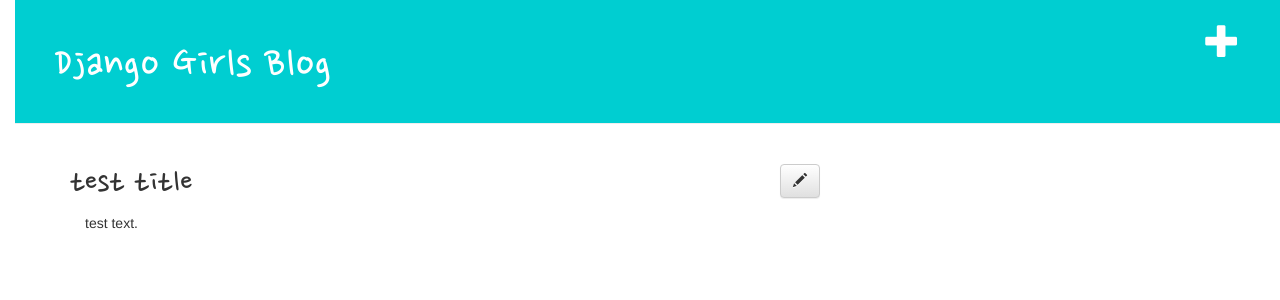
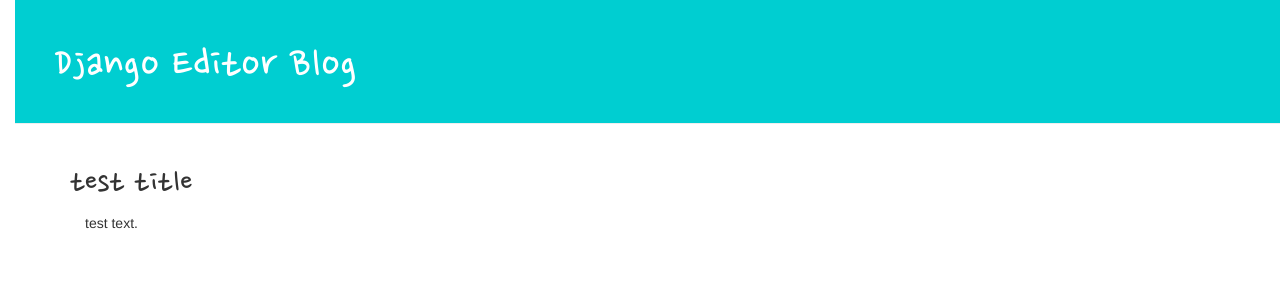
Before and after one commit to kimsangyeon/django_editor, a Django app: page /post/1 in a window 1280 px wide. Shown: the top 300 px of the page. Run offline with Django 3.2, Linux system fonts and the light colour scheme; data comes from the database, SQL or seed files in the repository; both versions use the stored data as it was after the commit; some libraries are stand-ins or nearby versions.

Commit message:
django_editor - auth 사용자만 게시글 추가 및 편집 가능하도록 수정

```diff
--- a/blog/static/css/blog.css
+++ b/blog/static/css/blog.css
@@ -64,6 +64,6 @@
     color: #000000;
 }
 
-.post_text {
+.post_text, label[for='id_text'] {
     display:none;
 }
--- a/blog/templates/blog/base.html
+++ b/blog/templates/blog/base.html
@@ -12,8 +12,10 @@
 </head>
 <body>
     <div class="page-header">
-        <a href="{% url 'post_new' %}" class="top-menu"><span class="glyphicon glyphicon-plus"></span></a>
-        <h1><a href="/">Django Girls Blog</a></h1>
+        {% if user.is_authenticated %}
+            <a href="{% url 'post_new' %}" class="top-menu"><span class="glyphicon glyphicon-plus"></span></a>
+        {% endif %}
+        <h1><a href="/">Django Editor Blog</a></h1>
     </div>
     <div class="content container">
         <div class="row">
--- a/blog/templates/blog/post_detail.html
+++ b/blog/templates/blog/post_detail.html
@@ -2,11 +2,13 @@
 
 {% block content %}
 <div class="post">
-    <a class="btn btn-default edit-btn" href="{% url 'post_edit' pk=post.pk %}"><span class="glyphicon glyphicon-pencil"></span></a>
+    {% if user.is_authenticated %}
+        <a class="btn btn-default edit-btn" href="{% url 'post_edit' pk=post.pk %}"><span class="glyphicon glyphicon-pencil"></span></a>
+    {% endif %}
     {% if post.published_date %}
-    <div class="date">
-        {{ post.published_date }}
-    </div>
+        <div class="date">
+            {{ post.published_date }}
+        </div>
     {% endif %}
     <h1>{{ post.title }}</h1>
     <div class="post_text">{{ post.text|linebreaksbr }}</div>
```
Also changed, not shown: db.sqlite3.
